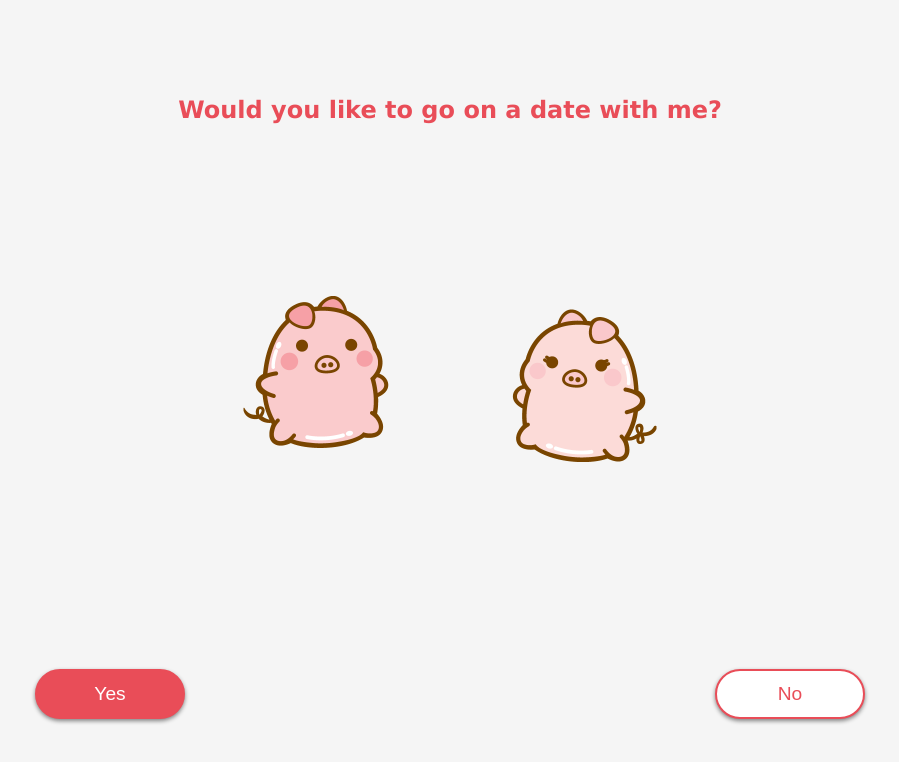
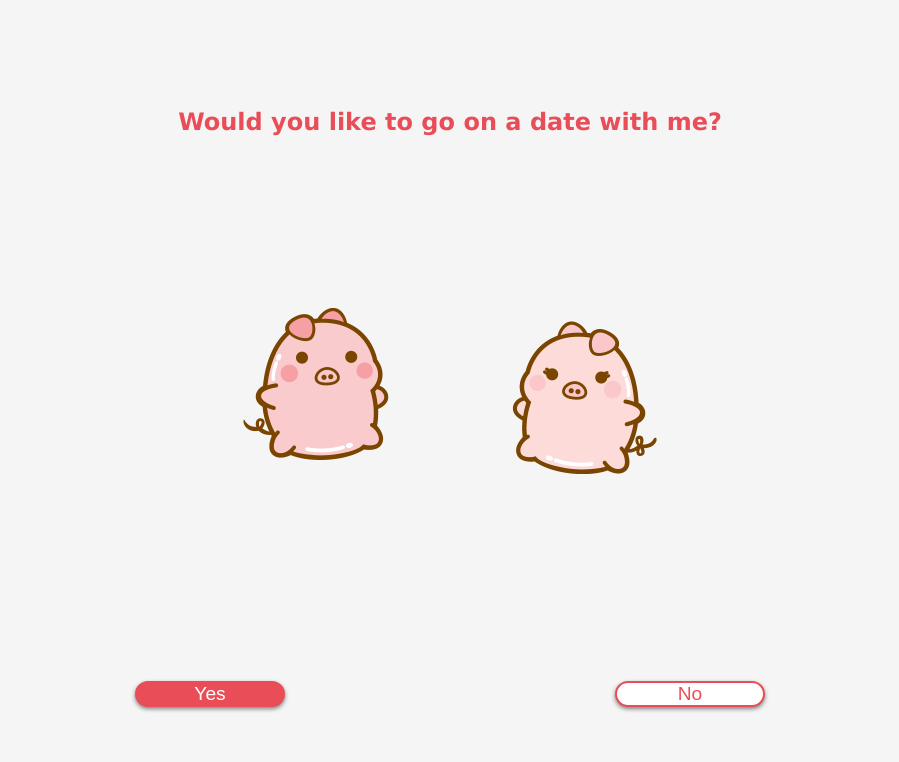
Before and after one commit to shoeyui/date, a plain HTML site: page index.html in a window 1280 px wide. Shown: the whole page, without its empty margins (190-1089 px from the left). Drawn offline with Linux system fonts and the light colour scheme.

Commit message:
Update style.css

```diff
--- a/style.css
+++ b/style.css
@@ -1,10 +1,11 @@
-*
-{
+/* Resetting default styles */
+* {
     margin: 0;
     padding: 0;
     box-sizing: border-box;
 }
 
+/* Styling for the body */
 body {
     display: flex;
     justify-content: center;
@@ -14,28 +15,43 @@ body {
     font-family: Verdana, Geneva, Tahoma, sans-serif;
 }
 
-.gif {
-    max-width: 50%; /* or any other percentage/value that suits your design */
-    max-height: auto; /* maintains the aspect ratio of the GIF */
-    display: block; /* makes margin auto work for horizontal centering */
-    margin: auto; /* centers the GIF horizontally */
+/* Wrapper styling to center the content */
+.wrapper {
+    text-align: center;
 }
 
+/* Styling for the GIF */
+.gif {
+    max-width: 50%; /* Limits the width of the GIF */
+    max-height: auto; /* Maintains the aspect ratio */
+    display: block; /* Allows horizontal centering */
+    margin: auto; /* Centers the GIF horizontally */
+}
+
+/* Styling for the heading */
 h2 {
     text-align: center;
     font-size: 1.5em;
     color: #e94d58;
     margin: 15px 0;
 }
+
+/* Styling for the message paragraph */
+.message {
+    font-size: 1.2em;
+    color: #e94d58;
+    margin-top: 10px;
+}
+
+/* Styling for the button group */
 .btn-group {
-    width: 100%;
-    height: 50px;
     display: flex;
-    justify-content: center;
+    justify-content: space-around; /* Aligns buttons with space between */
     margin-top: 50px;
 }
+
+/* Styling for buttons */
 button {
-    position: absolute;
     width: 150px;
     height: inherit;
     color: white;
@@ -45,46 +61,23 @@ button {
     cursor: pointer;
     box-shadow: 0 2px 4px gray;
     border: 2px solid #e94d58;
-    font-size: 1.2em;
+    background: #e94d58;
+    position: relative; /* Changed to relative */
 }
-button:nth-child(1) {
-    margin-left: -200px;
-    background: #e94d58;
-}
-button:nth-child(2) {
-    margin-right: -200px;
+
+/* Styling for the "No" button specifically */
+button.no-btn {
     background: white;
     color: #e94d58;
 }
-.wrapper {
-    text-align: center; /* centers the content */
-}
 
-.message {
-    font-size: 1.2em;
-    color: #e94d58;
-    margin-top: 10px;
-}
-
-.btn-group {
-    display: flex;
-    justify-content: space-around; /* Use flexbox for button alignment */
-    margin-top: 50px;
-}
-
-button {
-    width: 150px;
-    /* rest of your button styles... */
-    position: relative; /* changed from absolute to relative */
-}
-
-/* Responsive design */
+/* Responsive design for smaller screens */
 @media (max-width: 600px) {
     .btn-group {
         flex-direction: column;
     }
 
     button {
-        margin: 10px 0; /* adjust margin for smaller screens */
+        margin: 10px 0; /* Adjusts margin for smaller screens */
     }
 }
```
